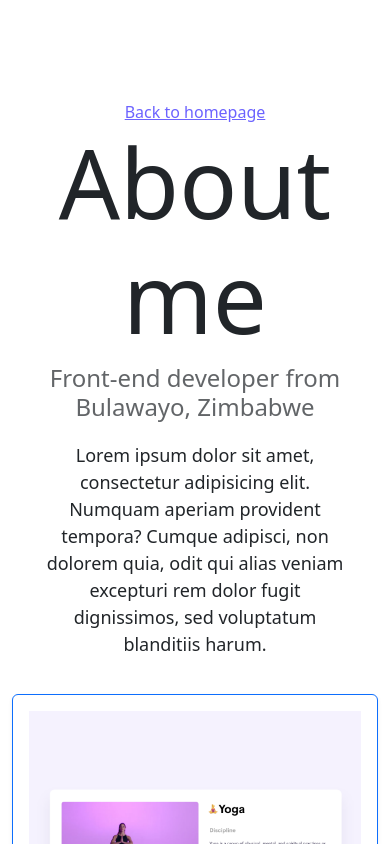
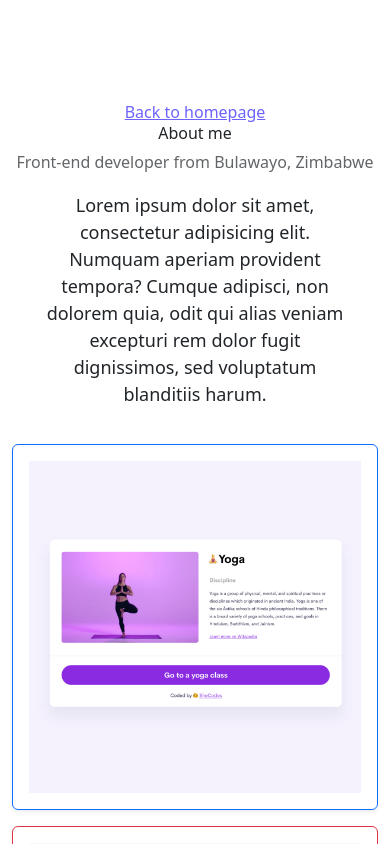
Before and after one commit to mqhelem/advancedTools, a website: page about.html in a window 390 px wide. Shown: the top 844 px of the page. Drawn offline with nearby package versions, Linux system fonts and the light colour scheme.

Commit message:
Update style.css

```diff
--- a/style.css
+++ b/style.css
@@ -89,3 +89,10 @@ p {
 .card-title {
   text-align: left;
 }
+@media (max-width: 576px) {
+  h1,
+  h2,
+  h3 {
+    font-size: 100%;
+  }
+}
```
